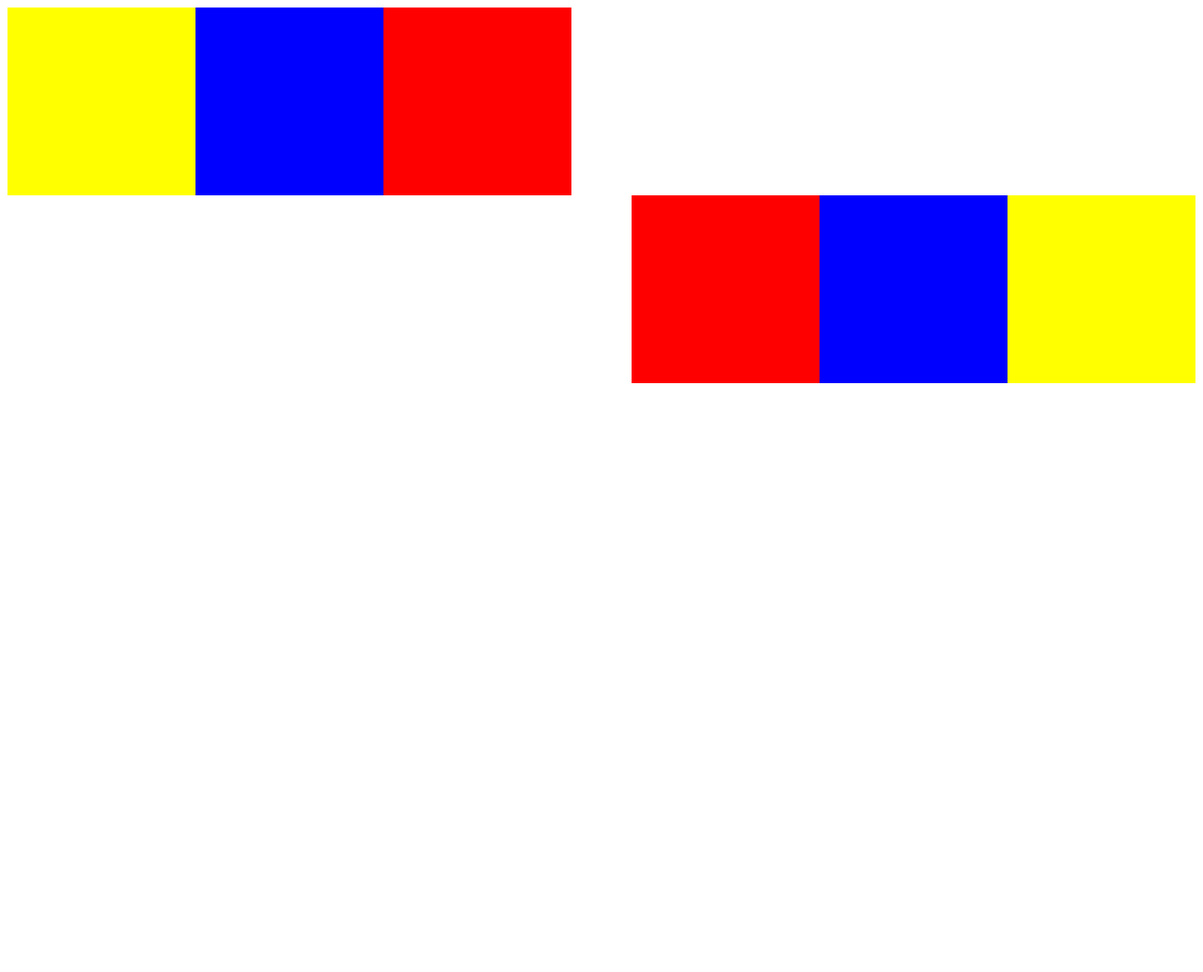
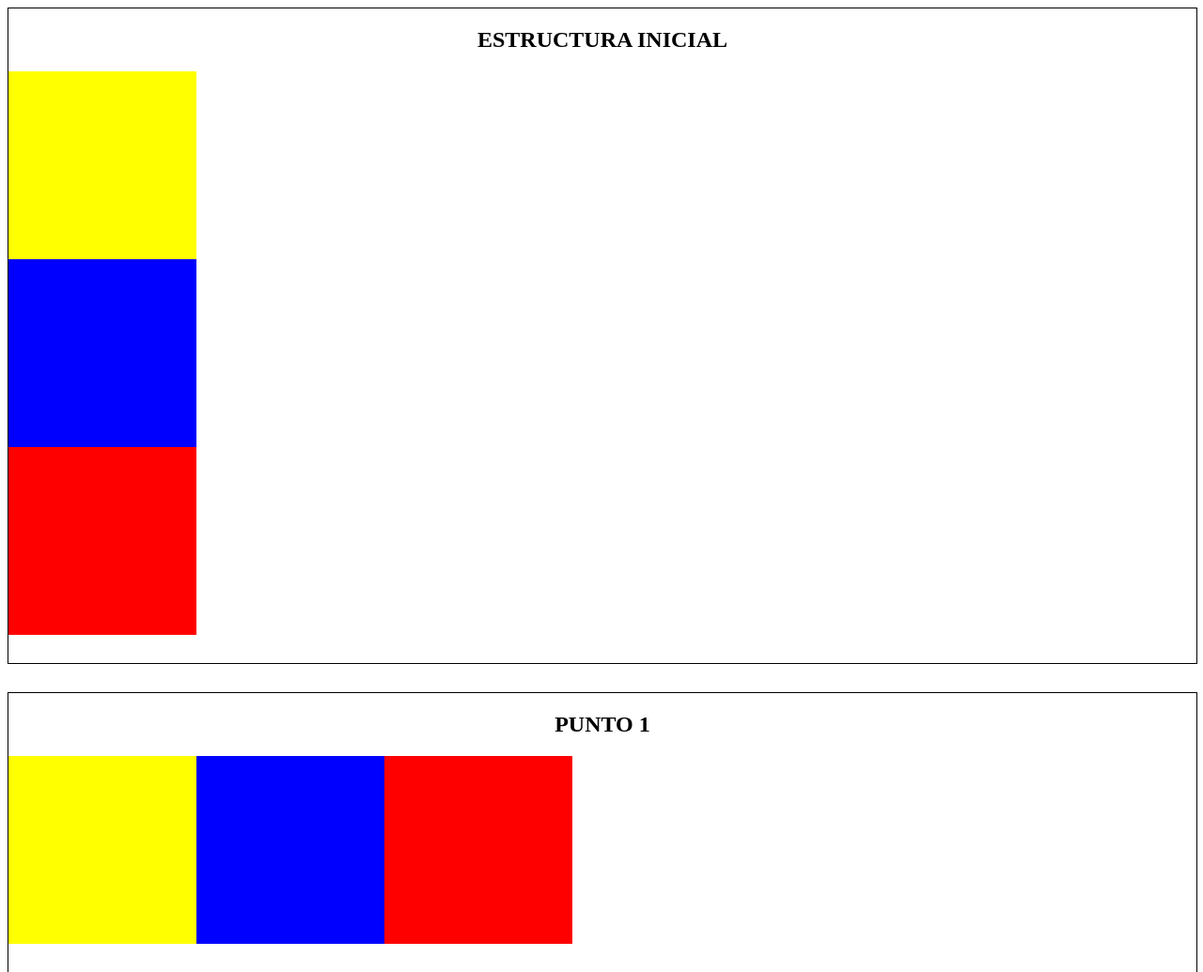
Before and after one commit to LeidyRosmery/ejercicioEnunciado026, a plain HTML site: page index.html in a window 1280 px wide. Shown: the top 1035 px of the page at 94% size. Before the commit the page ends 800 px from the top, so only its background shows below. Drawn offline with Linux system fonts and the light colour scheme.

Commit message:
Terminado git add .!

```diff
--- a/assets/css/main.css
+++ b/assets/css/main.css
@@ -1,28 +1,47 @@
-.contenedor3 div:nth-child(1){
+.contenedor3 div:nth-child(2){
   background: yellow;
 }
-.contenedor3 div:nth-child(2){
+.contenedor3 div:nth-child(3){
   background: blue;
 }
-.contenedor3 div:nth-child(3){
+.contenedor3 div:nth-child(4){
   background: red;
 }
-.contenedor2 div:nth-child(1){
+.contenedor2 div:nth-child(2){
   background: yellow;
 }
-.contenedor2 div:nth-child(2){
+.contenedor2 div:nth-child(3){
   background: blue;
 }
-.contenedor2 div:nth-child(3){
+.contenedor2 div:nth-child(4){
+  background: red;
+}
+.contenedor1 div:nth-child(2){
+  background: yellow;
+}
+.contenedor1 div:nth-child(3){
+  background: blue;
+}
+.contenedor1 div:nth-child(4){
   background: red;
 }
 div{
   width: 200px;
   height: 200px;
-float: right;
 }
 .contenedor2 div{
 
   float: left;
 
 }
+.contenedor3 div {
+  float: right;
+}
+section {
+  border: 1px solid black;
+  width: 100%;
+  overflow: auto;
+  text-align: center;
+  margin-bottom: 30px;
+  padding-bottom: 30px;
+}
--- a/index.html
+++ b/index.html
@@ -11,18 +11,20 @@
 
 <body>
     <section class="contenedor1">
-
+        <h2> ESTRUCTURA INICIAL</h2>
         <div></div>
         <div></div>
         <div></div>
     </section>
     <section class="contenedor2">
+          <h2> PUNTO 1</h2>
           <div></div>
           <div></div>
           <div></div>
 
     </section>
     <section class="contenedor3">
+        <h2>PUNTO 2 </h2>
         <div></div>
         <div></div>
         <div></div>
```
